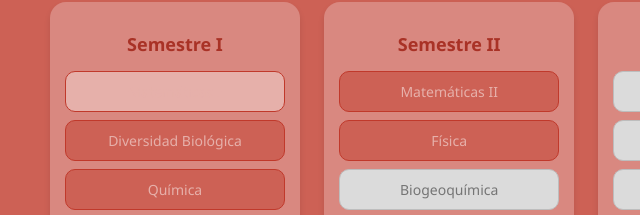
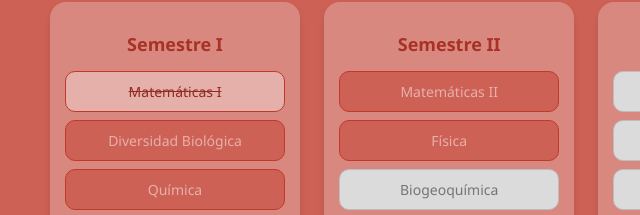
Before and after one commit to vtypical/malla_IRNR, a plain HTML site: page index.html in a window 1280 px wide. Both pictures are taken after a click on the element "Matemáticas I". Shown: the part 142-357 px from the top of the page, 0-640 px from the left. Drawn offline with Linux system fonts and the light colour scheme.

Commit message:
Update style.css

```diff
--- a/style.css
+++ b/style.css
@@ -53,7 +53,7 @@ h1 {
 .ramo.aprobado {
   background-color: #e6b0aa;
   text-decoration: line-through;
-  color:#e6b0aa ;
+  color: #922b21;
   border: 1px solid #c0392b;
 }
 
```
